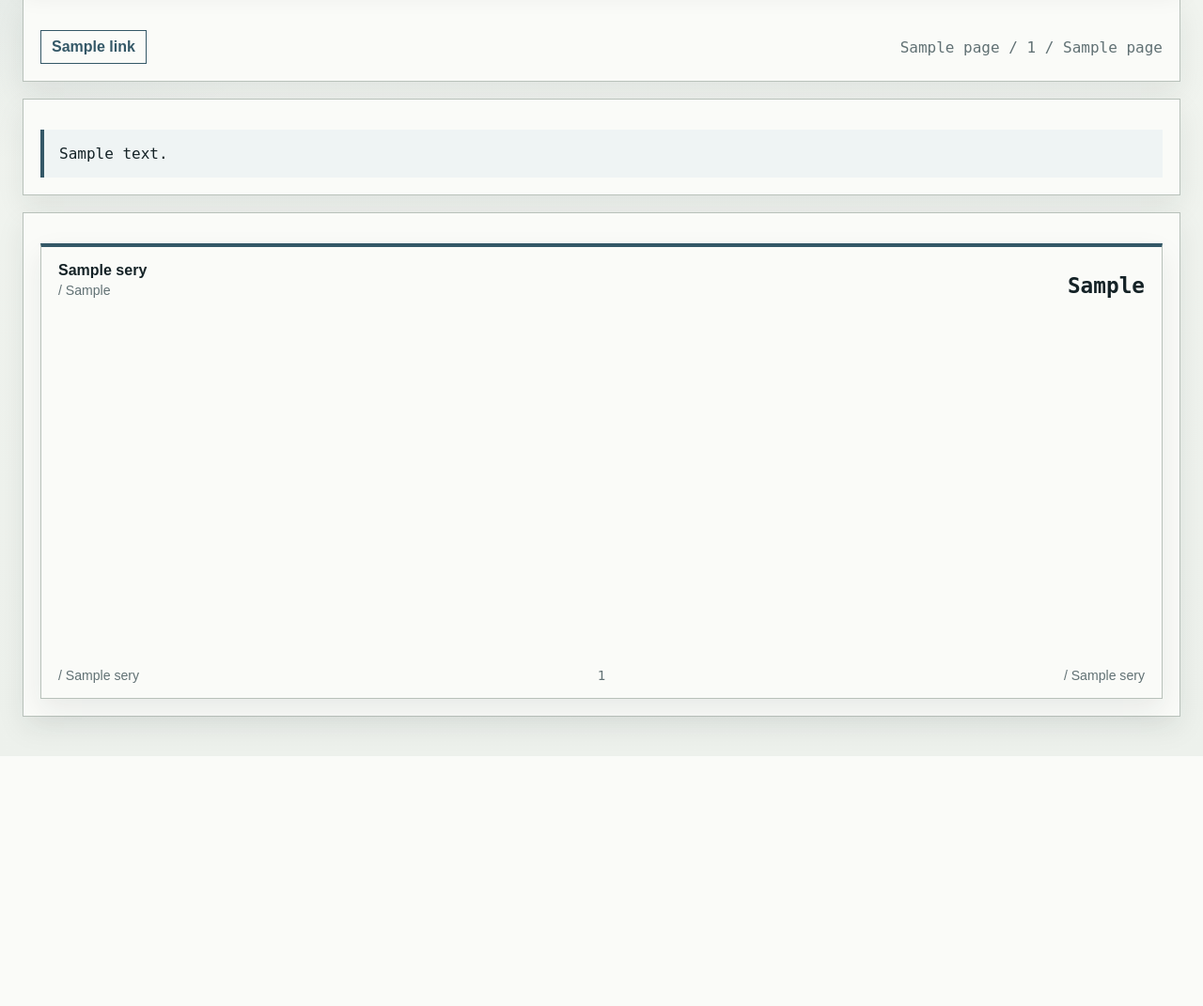
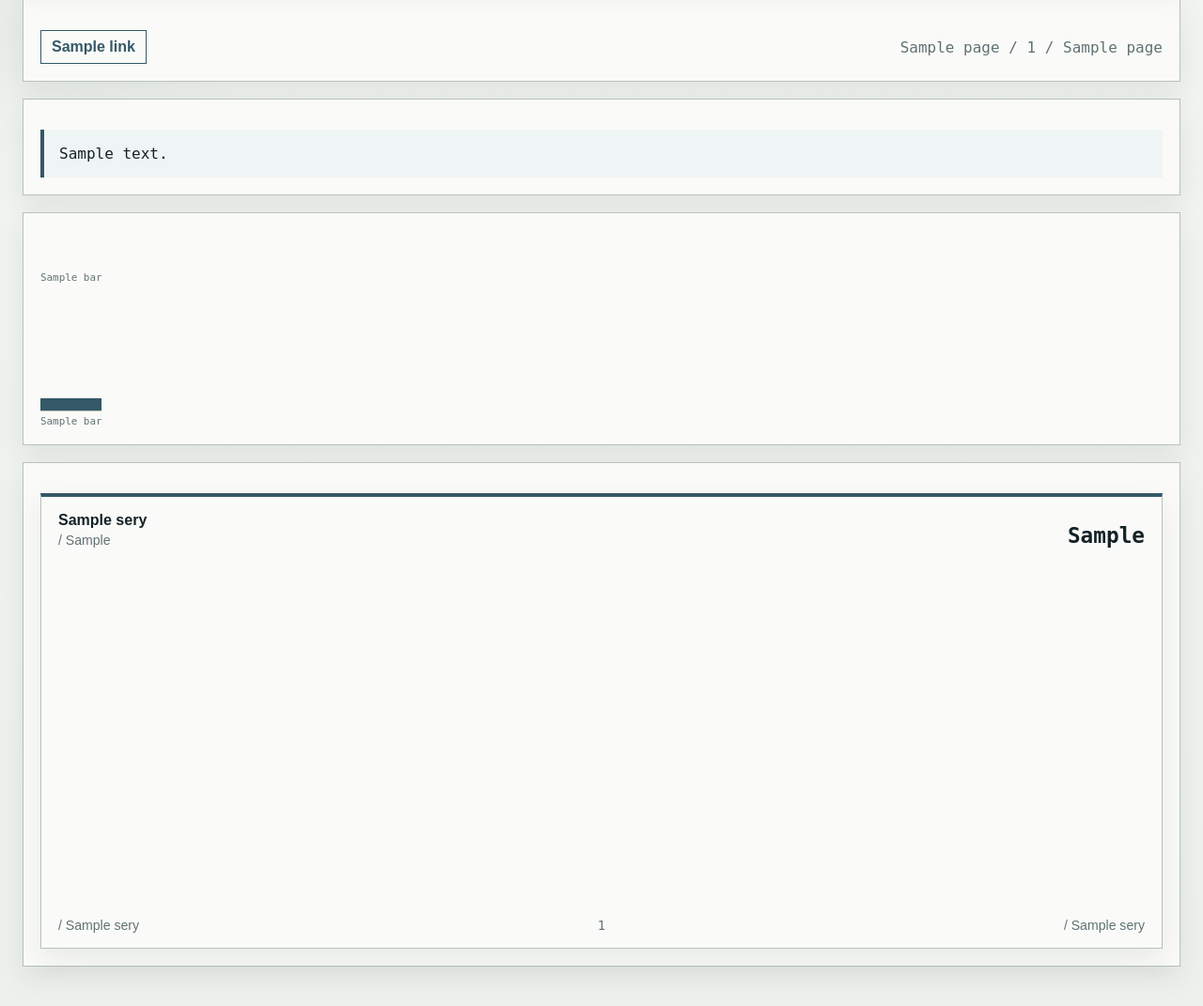
Before and after one commit to stoertebeker/scada-honeypot, a Python web app: template src/honeypot/hmi_web/templates/trends.html in a window 1280 px wide. Shown: the part 275-1346 px from the top of the page at 94% size. Before the commit the page ends 1080 px from the top, so only its background shows below. Run offline with Jinja, Linux system fonts and the light colour scheme; the template is opened without the code that fills it: most values are stand-ins (such as "Sample title", 1, 10 or a date in 2020).

Commit message:
Add daily energy trend bars

```diff
--- a/resources/locales/attacker-ui/en.json
+++ b/resources/locales/attacker-ui/en.json
@@ -45,6 +45,7 @@
   "section.trends.title": "Trend Traces",
   "section.trends.context": "Trend Context",
   "section.trends.window": "History Window",
+  "section.trends.daily_energy": "Daily Energy",
   "section.service_login.title": "Service Authentication",
   "section.service_panel.title": "Allowed Service Actions",
   "section.service_actions.title": "Documented V1 Service Scope",
@@ -82,6 +83,7 @@
   "label.export_power": "Export Power",
   "label.export_energy": "Export Energy",
   "label.window_energy": "Window Energy",
+  "label.daily_energy_mwh": "MWh per day",
   "label.samples": "Samples",
   "label.export_path": "Export Path",
   "label.grid_state": "Grid Acceptance",
--- a/src/honeypot/hmi_web/templates/trends.html
+++ b/src/honeypot/hmi_web/templates/trends.html
@@ -193,6 +193,62 @@
       color: var(--muted);
     }
 
+    .daily-head {
+      display: flex;
+      flex-wrap: wrap;
+      gap: 10px;
+      align-items: end;
+      justify-content: space-between;
+      margin-bottom: 12px;
+    }
+
+    .daily-head p {
+      margin: 0;
+      color: var(--muted);
+    }
+
+    .daily-bars {
+      display: flex;
+      gap: 6px;
+      min-height: 184px;
+      padding-top: 8px;
+      overflow-x: auto;
+      align-items: end;
+    }
+
+    .daily-bar {
+      display: grid;
+      grid-template-rows: 1fr auto auto;
+      gap: 4px;
+      min-width: 34px;
+      align-items: end;
+      text-align: center;
+    }
+
+    .daily-track {
+      display: flex;
+      height: 132px;
+      align-items: end;
+      border-bottom: 1px solid var(--line);
+    }
+
+    .daily-fill {
+      width: 100%;
+      background: var(--accent);
+    }
+
+    .daily-fill.good { background: var(--good); }
+    .daily-fill.warn { background: var(--warn); }
+    .daily-fill.alarm { background: var(--alarm); }
+
+    .daily-value,
+    .daily-label {
+      font-family: "IBM Plex Mono", "Cascadia Mono", monospace;
+      font-size: 0.68rem;
+      color: var(--muted);
+      white-space: nowrap;
+    }
+
     .tone-good { color: var(--good); }
     .tone-warn { color: var(--warn); }
     .tone-alarm { color: var(--alarm); }
@@ -295,6 +351,24 @@
     </section>
 
     <section class="panel">
+      <div class="daily-head">
+        <h2>{{ t("section.trends.daily_energy") }}</h2>
+        <p class="mono">{{ t("label.daily_energy_mwh") }}</p>
+      </div>
+      <div class="daily-bars" aria-label="{{ t('section.trends.daily_energy') }}">
+        {% for bar in page.daily_energy_bars %}
+        <div class="daily-bar" title="{{ bar.title_label }}" aria-label="{{ bar.title_label }}">
+          <span class="daily-value">{{ bar.value_label }}</span>
+          <div class="daily-track">
+            <div class="daily-fill {{ bar.tone }}" style="height: {{ bar.height_pct }}%"></div>
+          </div>
+          <span class="daily-label">{{ bar.day_label }}</span>
+        </div>
+        {% endfor %}
+      </div>
+    </section>
+
+    <section class="panel">
       <h2>{{ t("section.trends.title") }}</h2>
       <div class="series-grid">
         {% for series in page.series %}
```
Also changed, not shown: docs/agent-handoff.md (+1 -1 lines), docs/hmi-concept.md (+3 -0 lines), src/honeypot/hmi_web/app.py (+81 -7 lines), tests/integration/test_hmi_web_overview.py (+53 -0 lines), README.md.
